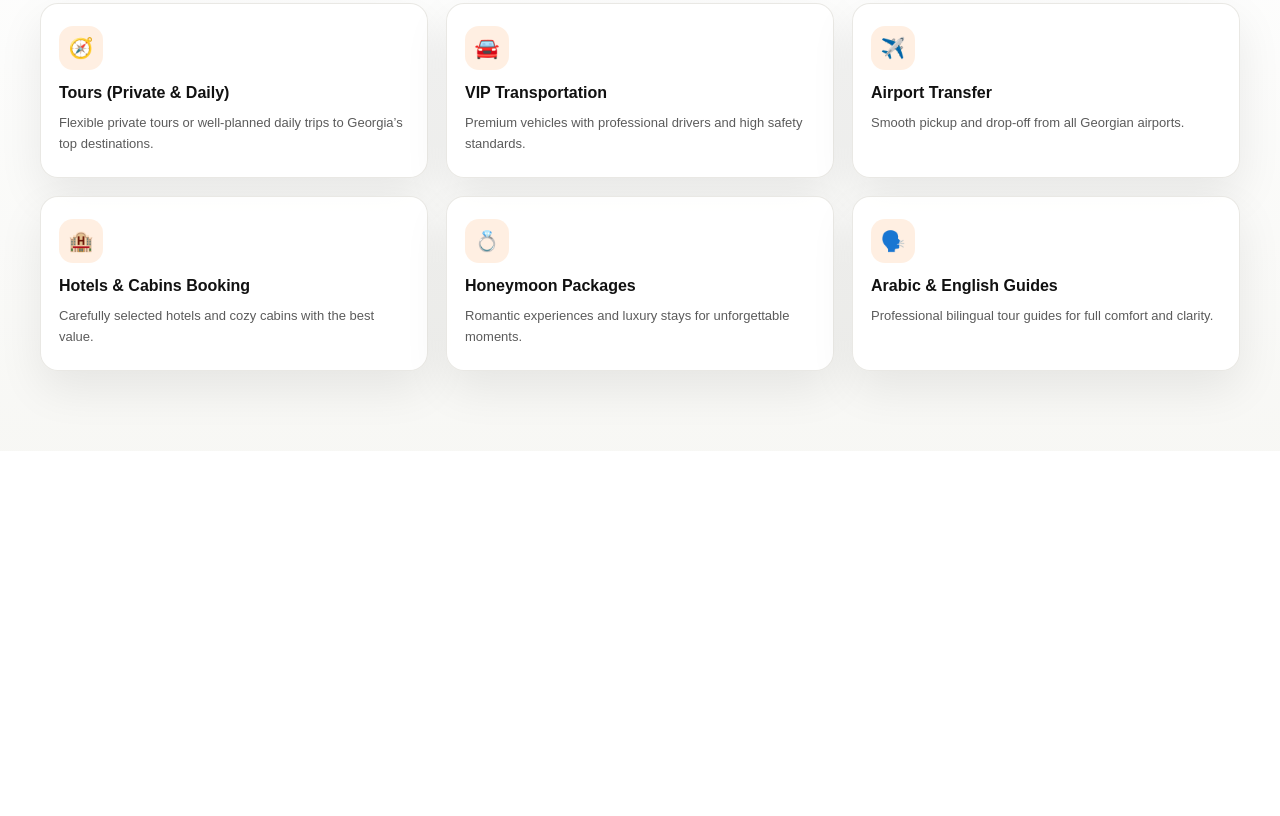
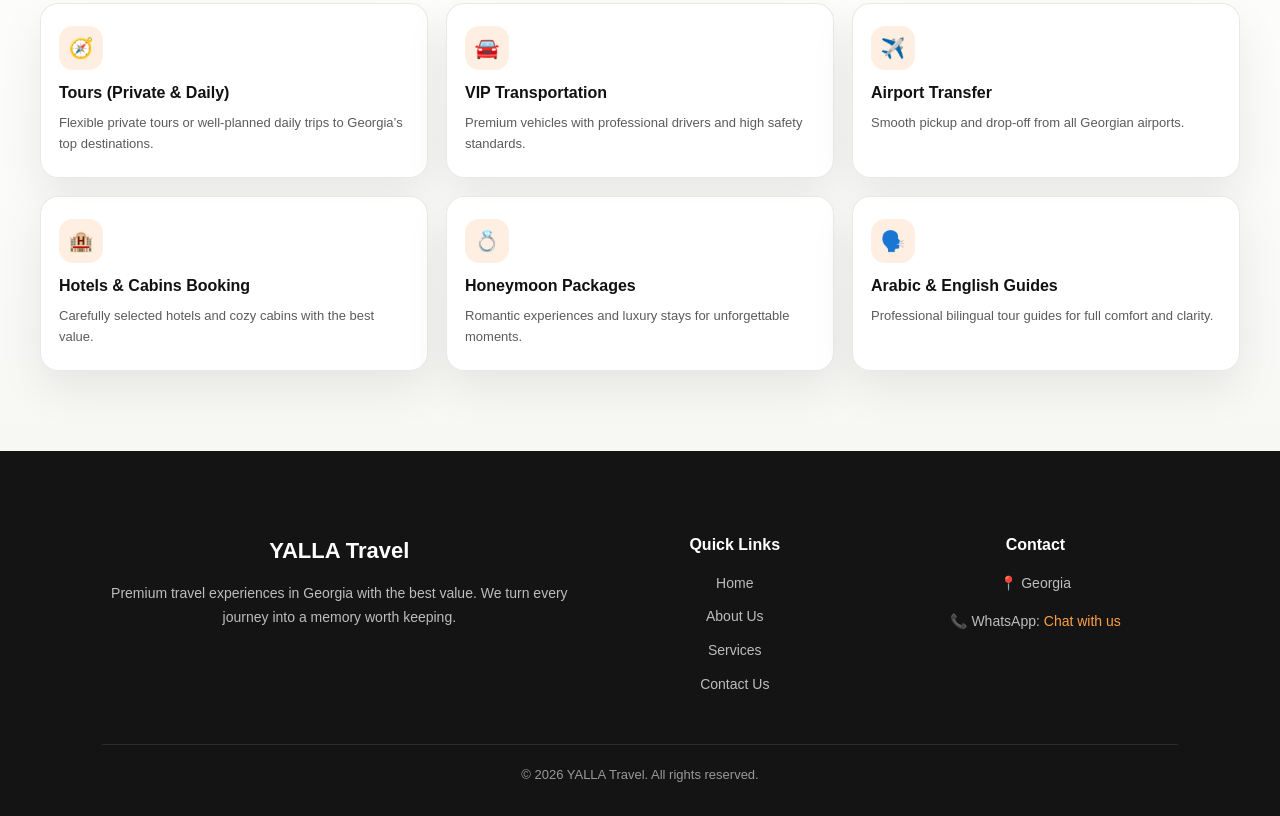
Before and after one commit to yallatravel-georgia/yallatravel-georgia.github.io, a plain HTML site: page index.html in a window 1280 px wide. Shown: the part 988-1804 px from the top of the page. Before the commit the page ends 1439 px from the top, so only its background shows below. Drawn offline with Linux system fonts and the light colour scheme.

Commit message:
Update index.html

```diff
--- a/index.html
+++ b/index.html
@@ -581,6 +581,78 @@
   .service-grid{ grid-template-columns: 1fr; }
   .service-card{ text-align: center; }
 }
+  .site-footer {
+  background: #141414;
+  color: #ddd;
+  padding: 60px 8% 30px;
+}
+
+.footer-inner {
+  display: grid;
+  grid-template-columns: 2fr 1fr 1.2fr;
+  gap: 40px;
+}
+
+.footer-col h3 {
+  font-size: 22px;
+  margin-bottom: 12px;
+  color: #fff;
+}
+
+.footer-col h4 {
+  font-size: 16px;
+  margin-bottom: 12px;
+  color: #fff;
+}
+
+.footer-col p {
+  font-size: 14px;
+  line-height: 1.7;
+  color: #bdbdbd;
+}
+
+.footer-col ul {
+  list-style: none;
+  padding: 0;
+  margin: 0;
+}
+
+.footer-col ul li {
+  margin-bottom: 8px;
+}
+
+.footer-col ul li a {
+  color: #bdbdbd;
+  text-decoration: none;
+  font-size: 14px;
+}
+
+.footer-col ul li a:hover {
+  color: #ff9f43;
+}
+
+.footer-col a {
+  color: #ff9f43;
+  text-decoration: none;
+}
+
+.footer-bottom {
+  margin-top: 40px;
+  padding-top: 20px;
+  border-top: 1px solid rgba(255,255,255,0.1);
+  text-align: center;
+  font-size: 13px;
+  color: #999;
+}
+
+/* Responsive */
+@media (max-width: 900px) {
+  .footer-inner {
+    grid-template-columns: 1fr;
+    gap: 30px;
+  }
+}
+
 </style>
 </head>
 
@@ -717,6 +789,39 @@
 
   </div>
 </section>
+<footer class="site-footer">
+  <div class="footer-inner">
+
+    <div class="footer-col brand">
+      <h3>YALLA Travel</h3>
+      <p>
+        Premium travel experiences in Georgia with the best value.
+        We turn every journey into a memory worth keeping.
+      </p>
+    </div>
+
+    <div class="footer-col links">
+      <h4>Quick Links</h4>
+      <ul>
+        <li><a href="#home">Home</a></li>
+        <li><a href="#about">About Us</a></li>
+        <li><a href="#services">Services</a></li>
+        <li><a href="#contact">Contact Us</a></li>
+      </ul>
+    </div>
+
+    <div class="footer-col contact">
+      <h4>Contact</h4>
+      <p>📍 Georgia</p>
+      <p>📞 WhatsApp: <a href="https://wa.me/+995 593 64 41 80" target="_blank">Chat with us</a></p>
+    </div>
+
+  </div>
+
+  <div class="footer-bottom">
+    © 2026 YALLA Travel. All rights reserved.
+  </div>
+</footer>
 
 </body>
 </html>
```
